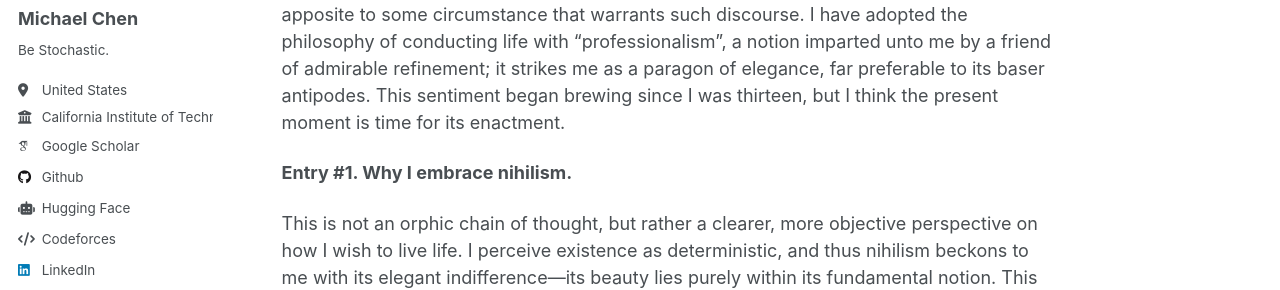
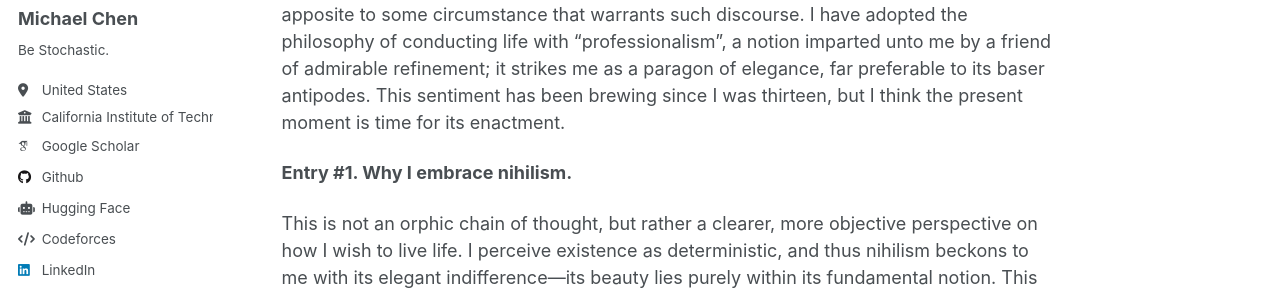
Before and after one commit to math-ysics/math-ysics.github.io, a Jekyll site: the page built from _pages/stochastic.md, in a window 1280 px wide and 900 px high, scrolled down 569 px. Shown: the part 283-573 px from the top of the window. Built offline with Jekyll 4.4.1, drawn with Linux system fonts in a browser that asks for light colours; some web fonts are replaced; some of the changed text lies outside the part shown.

Commit message:
Update stochastic.md

```diff
--- a/_pages/stochastic.md
+++ b/_pages/stochastic.md
@@ -30,7 +30,7 @@ Welcome to my personal blog! Some of the content you'll encounter here might be
 
 **Entry #2. Why I don't like talking about my past.**
 
-I find it a matter of scarce interest, and thus I refrain from its mention unless it is strictly apposite to some circumstance that warrants such discourse. I have adopted the philosophy of conducting life with "professionalism", a notion imparted unto me by a friend of admirable refinement; it strikes me as a paragon of elegance, far preferable to its baser antipodes. This sentiment began brewing since I was thirteen, but I think the present moment is time for its enactment.
+I find it a matter of scarce interest, and thus I refrain from its mention unless it is strictly apposite to some circumstance that warrants such discourse. I have adopted the philosophy of conducting life with "professionalism", a notion imparted unto me by a friend of admirable refinement; it strikes me as a paragon of elegance, far preferable to its baser antipodes. This sentiment has been brewing since I was thirteen, but I think the present moment is time for its enactment.
 
 **Entry #1. Why I embrace nihilism.**
 
```
